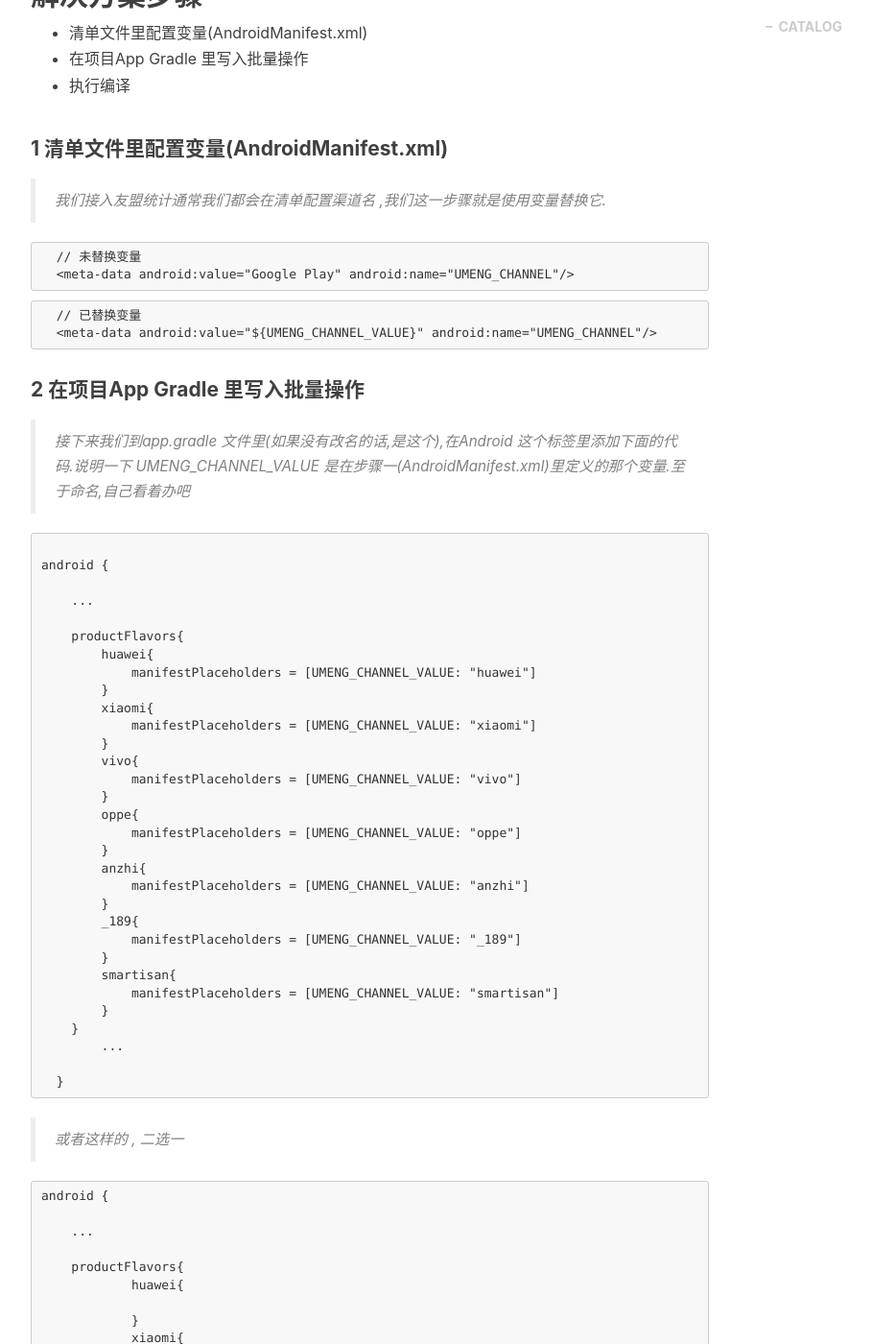
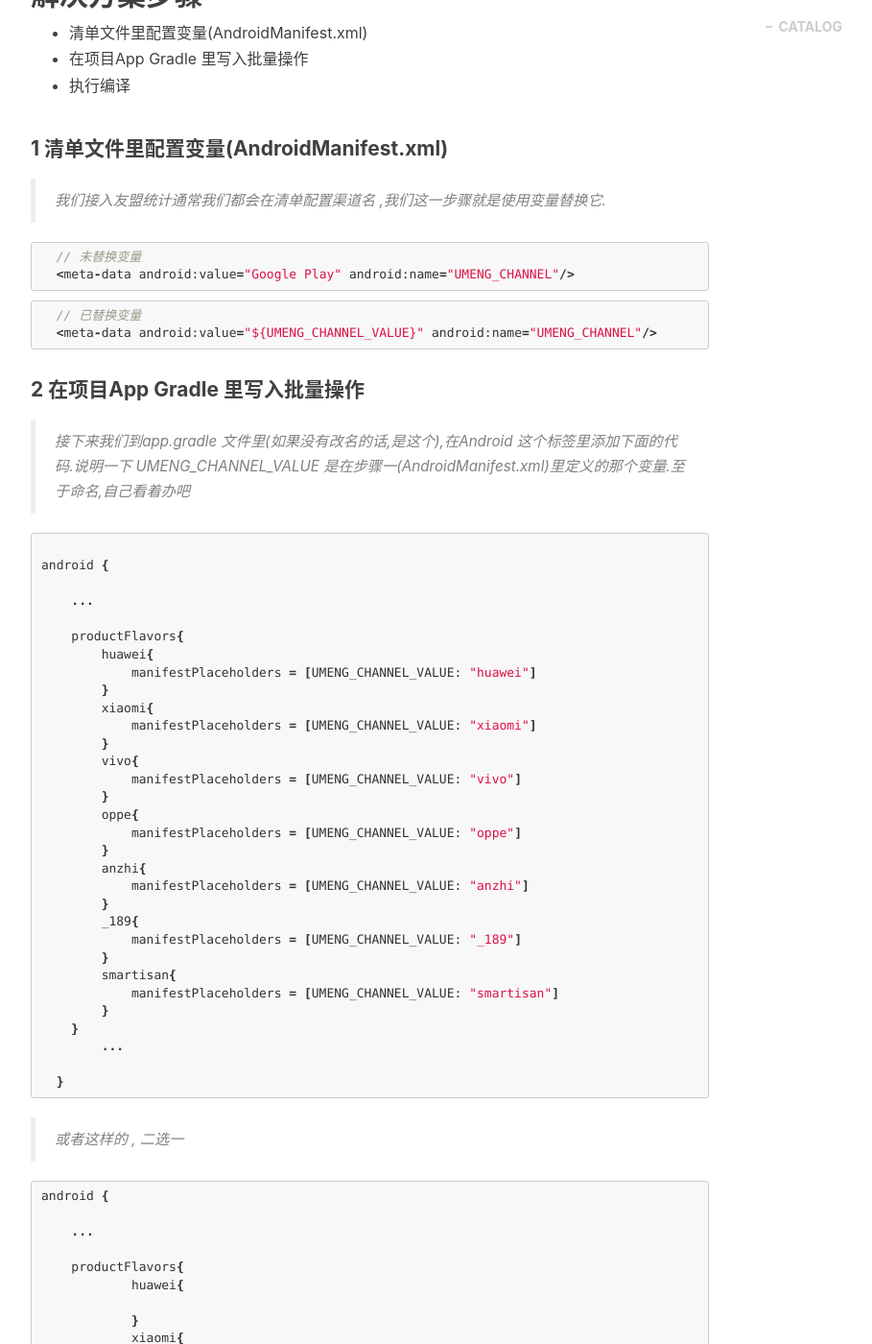
Before and after one commit to spyrx7/spyrx7.github.io, a Jekyll site: the page built from _posts/2018-04-17-AndroidStudio批量打包.markdown, in a window 1280 px wide and 1400 px high, scrolled down 749 px. Shown: the whole window at 96% size, without its empty margins (233-1142 px from the left). Built offline with Jekyll 4.4.1, drawn with Linux system fonts in a browser that asks for light colours; nearby versions of some CDN libraries; comment, search, counter and statistics services are not loaded; some of the changed text lies outside the part shown.

Commit message:
添加 java 标签

````diff
--- a/_posts/2018-04-17-AndroidStudio批量打包.markdown
+++ b/_posts/2018-04-17-AndroidStudio批量打包.markdown
@@ -23,12 +23,12 @@ tags:
 > 我们接入友盟统计通常我们都会在清单配置渠道名 ,我们这一步骤就是使用变量替换它.
 
 
-```
+``` java
   // 未替换变量
   <meta-data android:value="Google Play" android:name="UMENG_CHANNEL"/>
 ```
 
-```
+``` java
   // 已替换变量
   <meta-data android:value="${UMENG_CHANNEL_VALUE}" android:name="UMENG_CHANNEL"/>
 ```
@@ -38,7 +38,7 @@ tags:
 > 接下来我们到app.gradle 文件里(如果没有改名的话,是这个),在Android 这个标签里添加下面的代码.说明一下 UMENG_CHANNEL_VALUE
 是在步骤一(AndroidManifest.xml)里定义的那个变量.至于命名,自己看着办吧
 
-```
+``` java
 
 android {
 
@@ -74,7 +74,7 @@ android {
 
 > 或者这样的 , 二选一
 
-```
+``` java
 android {
 
     ...
````
